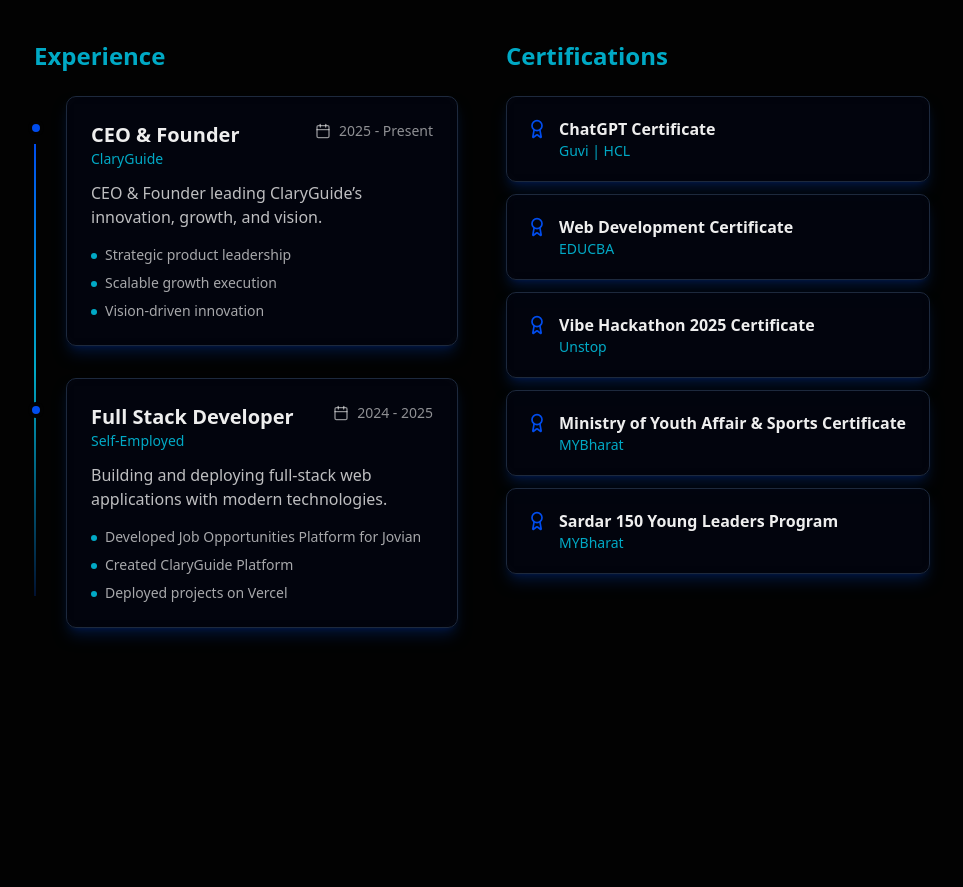
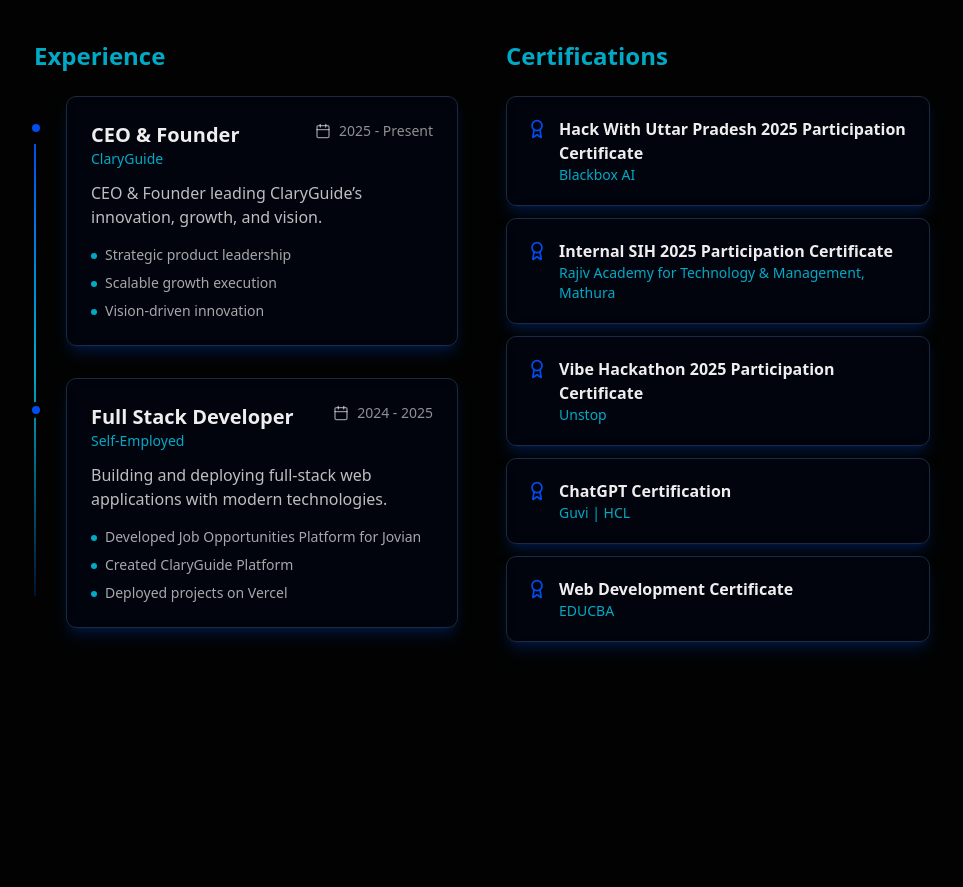
Before and after one commit to K-Saxena-1703/My_Portfolio, a Next.js app: page / in a window 1280 px wide. Shown: the part 2825-3712 px from the top of the page, without its empty margins (158-1121 px from the left). Built offline with nearby package versions, Linux system fonts and the light colour scheme.

Commit message:
Updated Certificates

```diff
--- a/components/experience.tsx
+++ b/components/experience.tsx
@@ -41,11 +41,11 @@ export default function Experience() {
   }, [])
 
   const certificates: Certificate[] = [
-    { name: "ChatGPT Certificate", issuer: "Guvi | HCL" },
+    { name: "Hack With Uttar Pradesh 2025 Participation Certificate", issuer: "Blackbox AI" },
+    { name: "Internal SIH 2025 Participation Certificate", issuer: "Rajiv Academy for Technology & Management, Mathura" },
+    { name: "Vibe Hackathon 2025 Participation Certificate", issuer: "Unstop" },
+    { name: "ChatGPT Certification", issuer: "Guvi | HCL" },
     { name: "Web Development Certificate", issuer: "EDUCBA" },
-    { name: "Vibe Hackathon 2025 Certificate", issuer: "Unstop" },
-    { name: "Ministry of Youth Affair & Sports Certificate", issuer: "MYBharat" },
-    { name: "Sardar 150 Young Leaders Program", issuer: "MYBharat" },
   ]
 
   const experiences: ExperienceItem[] = [
```
Also changed, not shown: components/navigation.tsx (+3 -11 lines).
